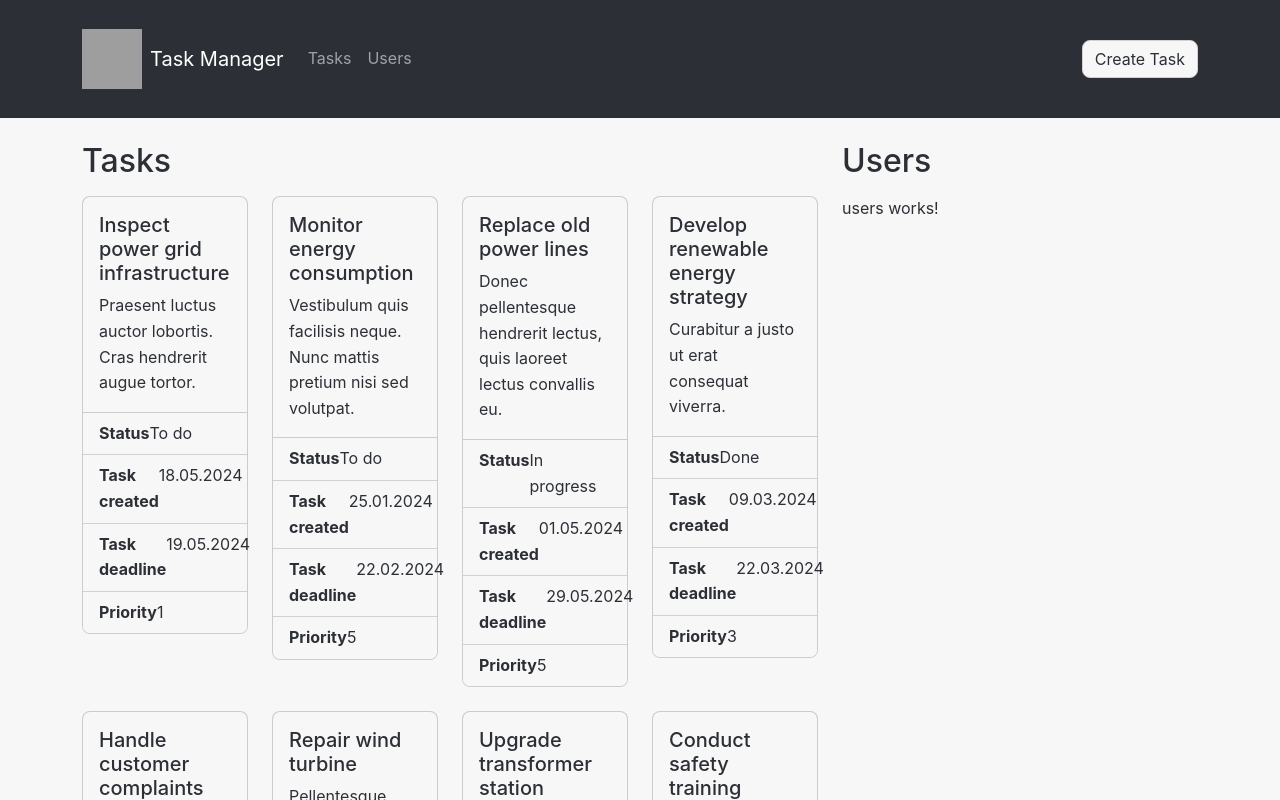
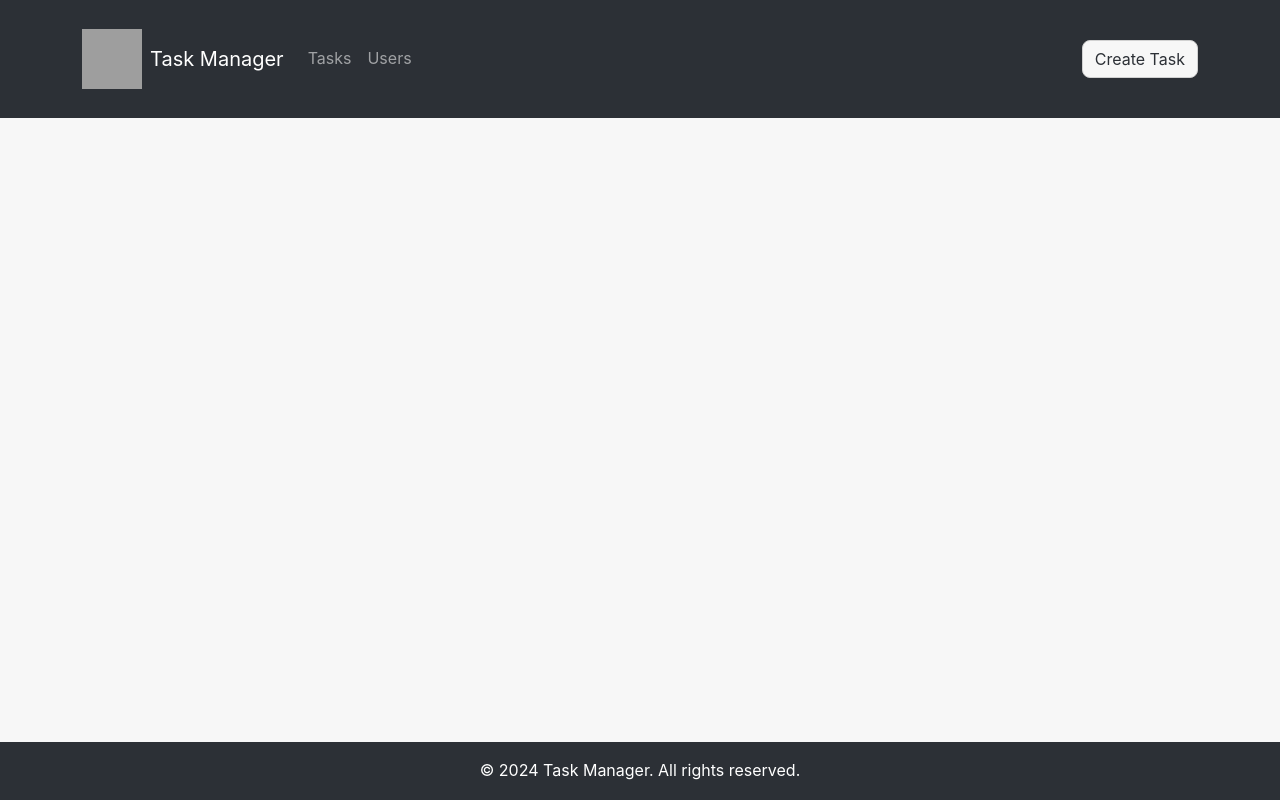
Before and after one commit to ivarsaris/taskmanager, an Angular app: page / in a window 1280 px wide. Shown: the top 800 px of the page. Built offline with nearby package versions, Linux system fonts and the light colour scheme; grey boxes are pictures that could not be loaded.

Commit message:
implement routing for users and tasks components

```diff
--- a/src/app/app.component.html
+++ b/src/app/app.component.html
@@ -1,24 +1,26 @@
 <div class="d-flex flex-column min-vh-100">
-  <!-- Header -->
   <header class="bg-dark text-white py-3 mb-4">
     <div class="container">
       <nav class="navbar navbar-expand-lg navbar-dark">
-        <a class="navbar-brand d-flex align-items-center" href="#">
-          <img src="https://media.istockphoto.com/id/1303877287/vector/paper-checklist-and-pencil-flat-pictogram.jpg?s=612x612&w=0&k=20&c=NoqPzn94VH2Pm7epxF8P5rCcScMEAiGQ8Hv_b2ZwRjY=" alt="Task Manager Logo" width="60" height="60" class="me-2">
+        <a class="navbar-brand d-flex align-items-center" routerLink="#">
+          <img
+            src="https://media.istockphoto.com/id/1303877287/vector/paper-checklist-and-pencil-flat-pictogram.jpg?s=612x612&w=0&k=20&c=NoqPzn94VH2Pm7epxF8P5rCcScMEAiGQ8Hv_b2ZwRjY="
+            alt="Task Manager Logo" width="60" height="60" class="me-2">
           <span>Task Manager</span>
         </a>
 
-        <button class="navbar-toggler" type="button" data-toggle="collapse" data-target="#navbarNav" aria-controls="navbarNav" aria-expanded="false" aria-label="Toggle navigation">
+        <button class="navbar-toggler" type="button" data-toggle="collapse" data-target="#navbarNav"
+          aria-controls="navbarNav" aria-expanded="false" aria-label="Toggle navigation">
           <span class="navbar-toggler-icon"></span>
         </button>
 
         <div class="collapse navbar-collapse" id="navbarNav">
           <ul class="navbar-nav me-auto">
             <li class="nav-item">
-              <a class="nav-link" href="#">Tasks</a>
+              <a class="nav-link" routerLink="/tasks" routerLinkActive="active">Tasks</a>
             </li>
             <li class="nav-item">
-              <a class="nav-link" href="#">Users</a>
+              <a class="nav-link" routerLink="/users" routerLinkActive="active">Users</a>
             </li>
           </ul>
 
@@ -28,28 +30,10 @@
     </div>
   </header>
 
-  <!-- Main Content -->
   <main class="container flex-grow-1">
-    <div class="row">
-      <!-- Tasks Section -->
-      <div class="col-lg-8 mb-4">
-        <section>
-          <h2 class="mb-3">Tasks</h2>
-          <app-tasks></app-tasks>
-        </section>
-      </div>
-
-      <!-- Users Section -->
-      <div class="col-lg-4">
-        <section>
-          <h2 class="mb-3">Users</h2>
-          <app-users></app-users>
-        </section>
-      </div>
-    </div>
+    <router-outlet />
   </main>
 
-  <!-- Footer -->
   <footer class="bg-dark text-white py-3 mt-auto">
     <div class="container text-center">
       <span>&copy; 2024 Task Manager. All rights reserved.</span>
--- a/src/app/app.component.ts
+++ b/src/app/app.component.ts
@@ -1,12 +1,12 @@
 import { Component } from '@angular/core';
-import { RouterOutlet } from '@angular/router';
+import { RouterLink, RouterLinkActive, RouterOutlet } from '@angular/router';
 import { TasksComponent } from './tasks/tasks.component';
 import { UsersComponent } from './users/users.component';
 
 @Component({
   selector: 'app-root',
   standalone: true,
-  imports: [RouterOutlet, UsersComponent, TasksComponent],
+  imports: [RouterOutlet, UsersComponent, TasksComponent, RouterOutlet, RouterLink, RouterLinkActive],
   templateUrl: './app.component.html',
   styleUrl: './app.component.scss'
 })
--- a/src/app/app.routes.ts
+++ b/src/app/app.routes.ts
@@ -1,3 +1,14 @@
 import { Routes } from '@angular/router';
+import { TasksComponent } from './tasks/tasks.component';
+import { UsersComponent } from './users/users.component';
 
-export const routes: Routes = [];
+export const routes: Routes = [
+    {
+        path: 'tasks',
+        component: TasksComponent,
+    },
+    {
+        path: 'users',
+        component: UsersComponent,
+    }
+];
```
